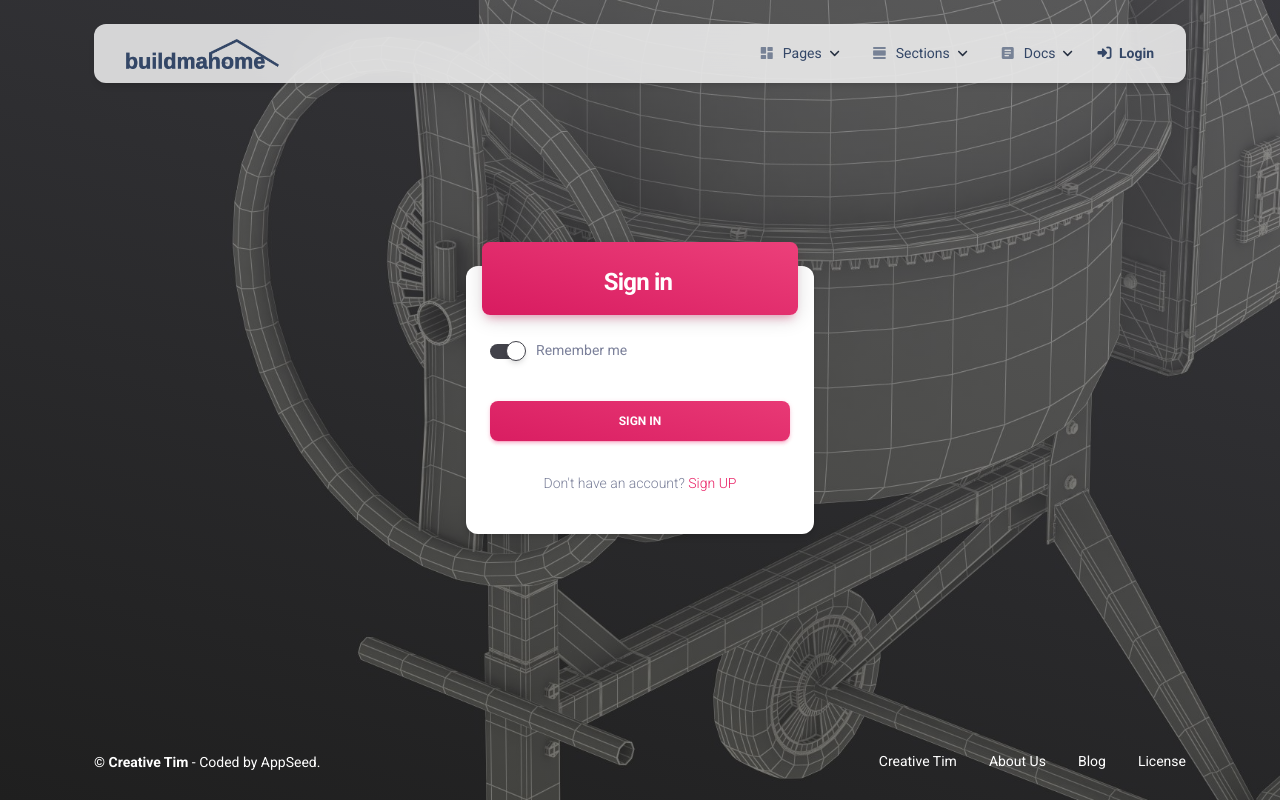
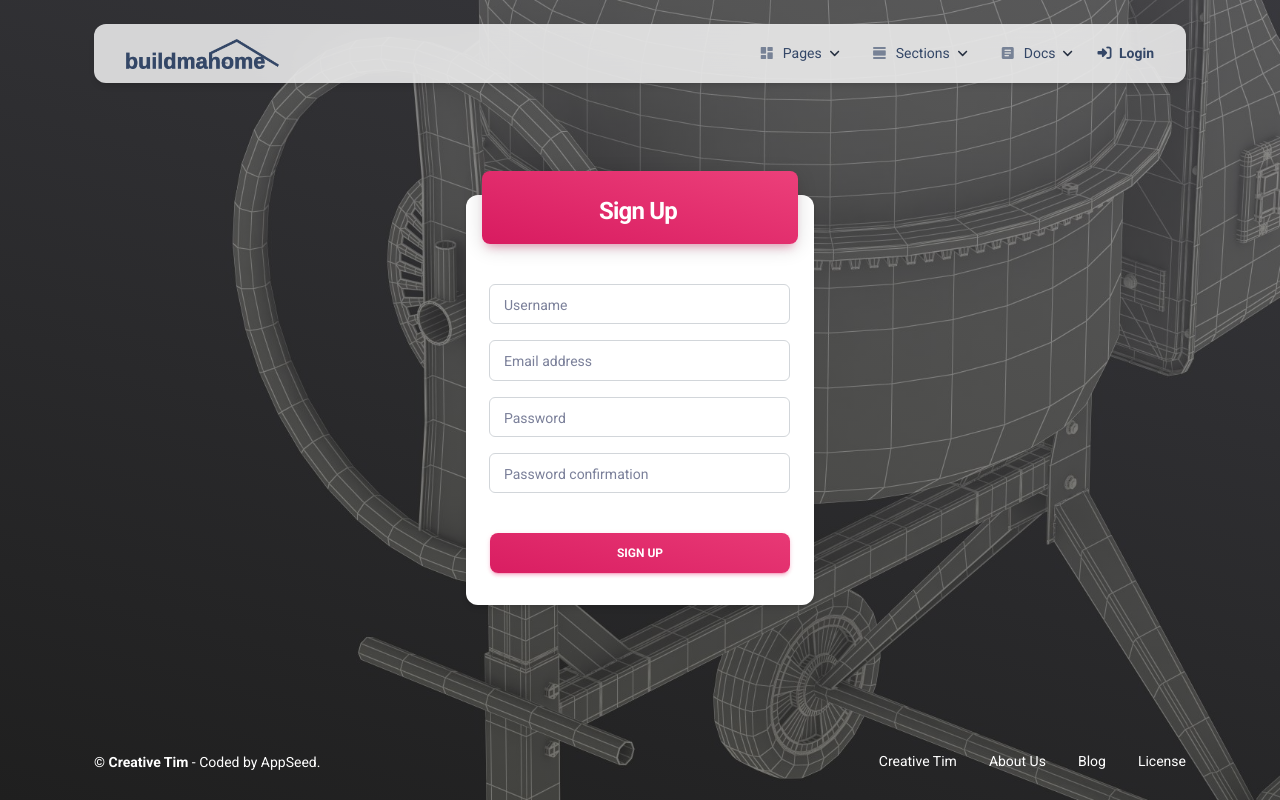
Before and after one commit to RuslanLevchuk/buildmahome-service, a Django app: page /accounts/sign_up/ in a window 1280 px wide. Run offline with Django 5.2, Linux system fonts and the light colour scheme; some libraries are stand-ins or nearby versions.

Commit message:
added AUTH_USER_MODEL  as 'buildmahome.User' in settings.py, added template 'sign-up.html' for user creation, db file updatet whth new user records for next tests

```diff
--- a/buildmahome_service/settings.py
+++ b/buildmahome_service/settings.py
@@ -129,5 +129,7 @@ STATIC_ROOT = BASE_DIR / "staticfiles"
 
 DEFAULT_AUTO_FIELD = 'django.db.models.BigAutoField'
 
+
+AUTH_USER_MODEL = "buildmahome.User"
 LOGIN_REDIRECT_URL = "/"
 LOGOUT_REDIRECT_URL = "/"
--- a/templates/buildmahome/sign-up.html
+++ b/templates/buildmahome/sign-up.html
@@ -22,7 +22,7 @@
           <div class="card z-index-0 fadeIn3 fadeInBottom">
             <div class="card-header p-0 position-relative mt-n4 mx-3 z-index-2">
               <div class="bg-gradient-primary shadow-primary border-radius-lg py-3 pe-1">
-                <h4 class="text-white font-weight-bolder text-center mt-2 mb-0">Sign in</h4>
+                <h4 class="text-white font-weight-bolder text-center mt-2 mb-0">Sign Up</h4>
 
               </div>
             </div>
@@ -34,37 +34,22 @@
                   {% for error in form.non_field_errors %}
                   <small>{{ error }}</small>
                   {% endfor %}
-
                 {% endif %}
 
-{#                {% csrf_token %}#}
-{#              #}
-{#              #}
-{#              {% load widget_tweaks %}#}
-{#              <div class="input-group input-group-outline my-3">#}
-{#                <label class="form-label">{{ form.username.label }}</label>#}
-{#                {% render_field form.username class+="form-control" %}#}
-{#              </div>#}
-{#              <small>{{ form.username.errors }}</small>#}
-{#              #}
-{#              <div class="input-group input-group-outline my-3">#}
-{#                <label class="form-label">{{ form.password.label }}</label>#}
-{#                {% render_field form.password class+="form-control" %}#}
-{#              </div>#}
-{#              <small>{{ form.password.errors }}</small>#}
-{#              #}
+                {% csrf_token %}
 
+              {% load widget_tweaks %}
+              {% for field in form %}
+                <div class="input-group input-group-outline my-3">
+                  <label class="form-label">{{ field.label }}</label>
+                  {% render_field field class+="form-control" %}
+                </div>
+                <small>{{ field.errors }}</small>
+              {% endfor %}
 
-                <div class="form-check form-switch d-flex align-items-center mb-3">
-                  <input class="form-check-input" type="checkbox" id="rememberMe" checked>
-                  <label class="form-check-label mb-0 ms-3" for="rememberMe">Remember me</label>
+                <div class="text-center">
+                  <button type="submit" class="btn bg-gradient-primary w-100 my-4 mb-2">Sign Up</button>
                 </div>
-                <div class="text-center">
-                  <button type="submit" class="btn bg-gradient-primary w-100 my-4 mb-2">Sign in</button>
-                </div>
-                <p class="mt-4 text-sm text-center">
-                  Don't have an account? <a href="#" class="text-primary">Sign UP</a>
-                </p>
               </form>
             </div>
           </div>
```
Also changed, not shown: db.sqlite3.
